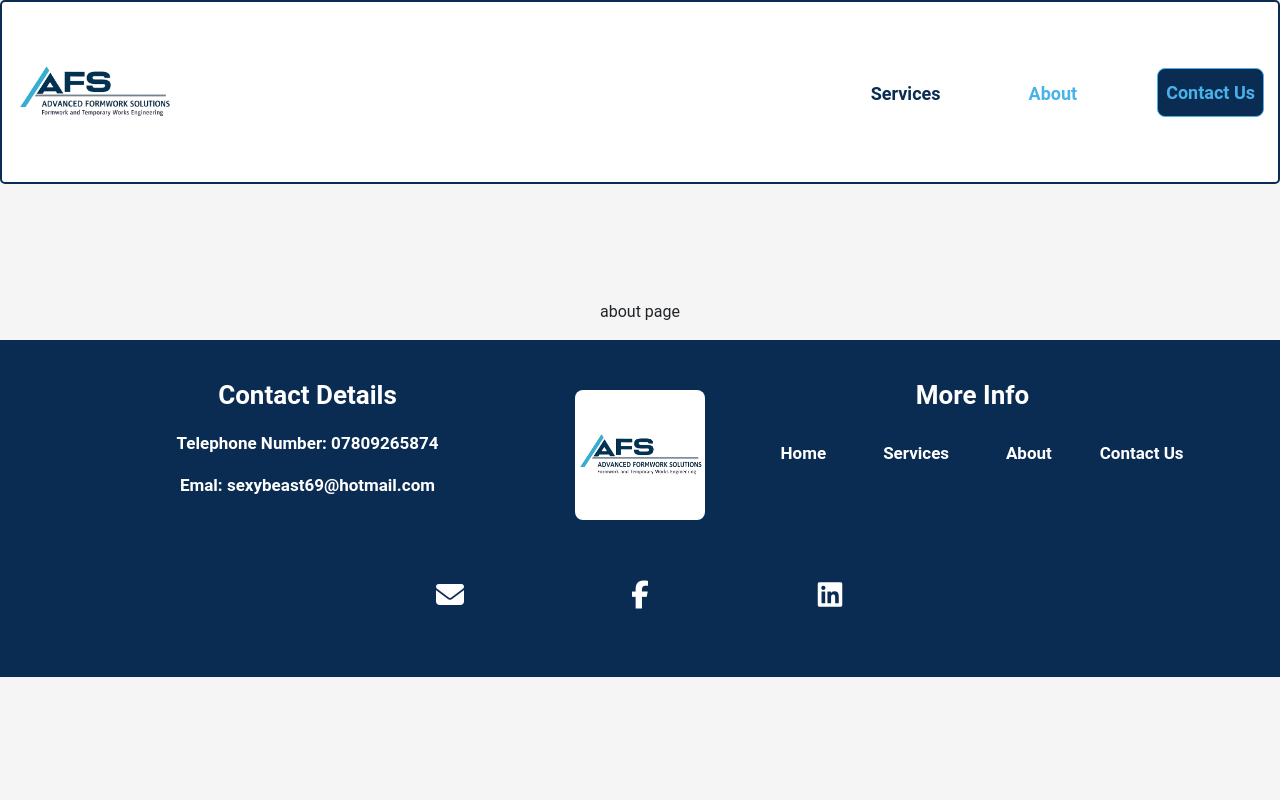
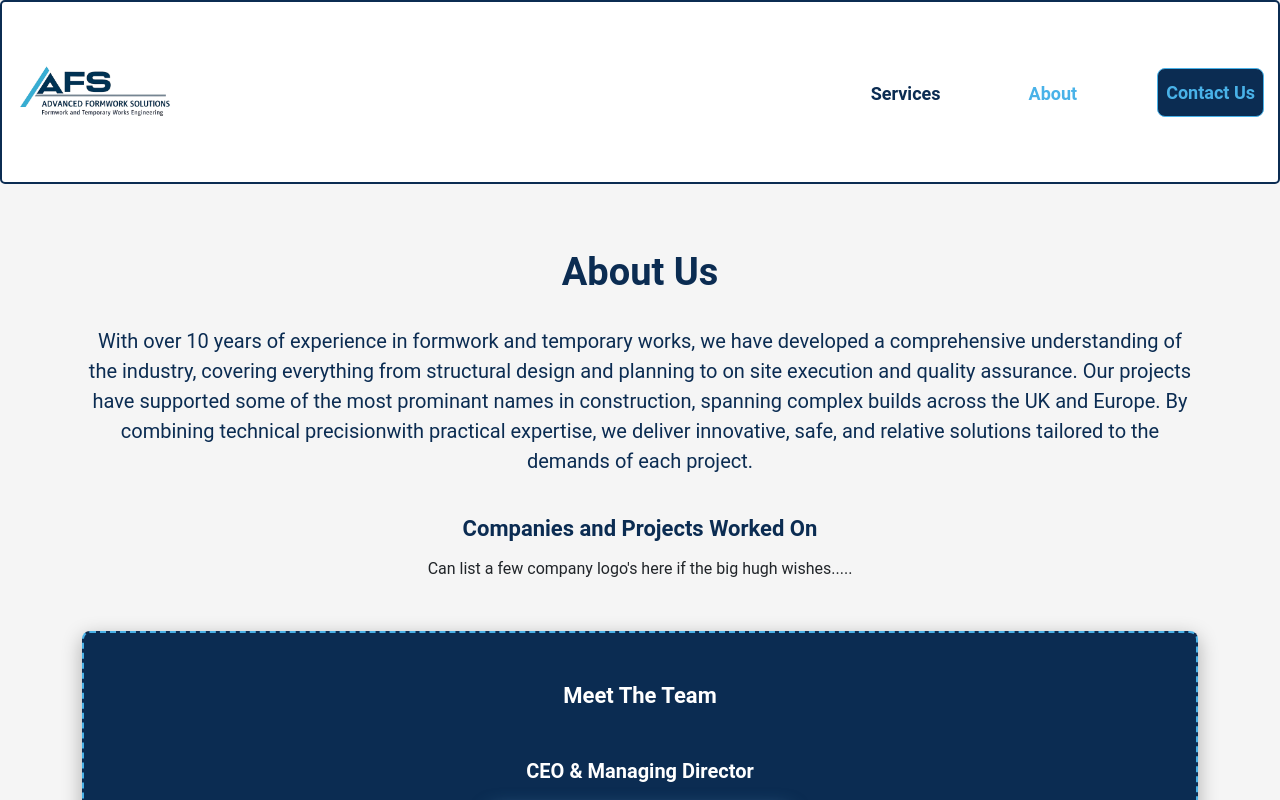
Before and after one commit to sam2829/advanced-framework-solutions, a React (Vite) app: page /advanced-framework-solutions/about in a window 1280 px wide. Built offline with nearby package versions, Linux system fonts and the light colour scheme.

Commit message:
Add info and styling for about page

```diff
--- a/src/pages/aboutPage/AboutPage.tsx
+++ b/src/pages/aboutPage/AboutPage.tsx
@@ -1,10 +1,54 @@
+import { Container, Row } from "react-bootstrap";
 import styles from "../../styles/AboutPage.module.css";
+import AboutPageCompanies from "./AboutPageCompanies";
+import AboutPageTeam from "./AboutPageTeam";
+import HomepageButtonLayout from "../homepage/HomepageButtonLayout";
 
 const AboutPage = () => {
   return (
-    <div className={styles.div}>
-      <p>about page</p>
-    </div>
+    <main className={styles.MainContainer}>
+      <Container>
+        <h1 className={styles.Header}>About Us</h1>
+        <p className={styles.Text}>
+          With over 10 years of experience in formwork and temporary works, we
+          have developed a comprehensive understanding of the industry, covering
+          everything from structural design and planning to on site execution
+          and quality assurance. Our projects have supported some of the most
+          prominant names in construction, spanning complex builds across the UK
+          and Europe. By combining technical precisionwith practical expertise,
+          we deliver innovative, safe, and relative solutions tailored to the
+          demands of each project.
+        </p>
+        {/* import Companies worked for section */}
+        <AboutPageCompanies />
+        {/* import meet the team section */}
+        <AboutPageTeam />
+        {/* additional text underneath team section */}
+        <p className={styles.Text}>
+          With specialist expertise built over more than a decade in the
+          industry, our focus is always on delivering practical, innovative, and
+          reliable solutions that help projects succeed. We'd be delighted to
+          bring this approach to your next development - please explore our full
+          range of services or get in touch to discuss how we can support you.
+        </p>
+        <p className={styles.Text}>
+          Your project, our expertise - lets make it a success.
+        </p>
+        {/* import custom buttons and layout */}
+        <Row className={`my-4 ${styles.ButtonContainer}`}>
+          <HomepageButtonLayout
+            link="/contact"
+            btnTitle="Get In Touch"
+            btnStyle="DBlue"
+          />
+          <HomepageButtonLayout
+            link="/services"
+            btnTitle="View Services"
+            btnStyle="LBlue"
+          />
+        </Row>
+      </Container>
+    </main>
   );
 };
 
--- /dev/null
+++ b/src/pages/aboutPage/AboutPageCompanies.tsx
@@ -0,0 +1,13 @@
+import styles from "../../styles/AboutPageCompanies.module.css";
+
+// component to render the different companies worked for
+const AboutPageCompanies = () => {
+  return (
+    <>
+      <h3 className={styles.SubHeading}>Companies and Projects Worked On</h3>
+      <p>Can list a few company logo's here if the big hugh wishes.....</p>
+    </>
+  );
+};
+
+export default AboutPageCompanies;
--- /dev/null
+++ b/src/pages/aboutPage/AboutPageTeam.tsx
@@ -0,0 +1,19 @@
+import styles from "../../styles/AboutPageTeam.module.css";
+import image from "../../images/hughImage.jpg";
+
+// component to render meet the team section
+const AboutPageTeam = () => {
+  return (
+    <div className={styles.TeamContainer}>
+      <h3 className={styles.SubHeading}>Meet The Team</h3>
+      <h5 className={styles.ImageText}>CEO & Managing Director</h5>
+      <img
+        className={styles.Image}
+        src={image}
+        alt="Hugh Llewellyn CEO & Managing Director"
+      />
+    </div>
+  );
+};
+
+export default AboutPageTeam;
--- a/src/styles/AboutPage.module.css
+++ b/src/styles/AboutPage.module.css
@@ -1,3 +1,32 @@
-.div {
-    padding-top: 300px;
+.MainContainer {
+  padding-top: 200px;
 }
+
+.Header {
+  margin-top: 50px;
+  color: #0b2c52;
+  font-weight: 600;
+  font-size: 26px;
+  margin-bottom: 30px;
+}
+
+.Text {
+  color: #0b2c52;
+  font-size: 16px;
+  margin-bottom: 40px;
+}
+
+/* Styles for screen sizes larger than 992px wide */
+@media (min-width: 992px) {
+  .Header {
+    font-size: 38px;
+  }
+
+  .Text {
+    font-size: 20px;
+  }
+
+  .ButtonContainer {
+    margin: 0 230px;
+  }
+}
--- /dev/null
+++ b/src/styles/AboutPageCompanies.module.css
@@ -0,0 +1,13 @@
+.SubHeading {
+  font-size: 18px;
+  font-weight: 600;
+  color: #0b2c52;
+  margin-bottom: 15px;
+}
+
+/* Styles for screen sizes larger than 992px wide */
+@media (min-width: 992px) {
+  .SubHeading {
+    font-size: 22px;
+  }
+}
--- /dev/null
+++ b/src/styles/AboutPageTeam.module.css
@@ -0,0 +1,49 @@
+.TeamContainer {
+  margin: 50px 0;
+  padding: 50px 0;
+  background-color: #0b2c52;
+  border: 2px dashed #49b2e8;
+  border-radius: 8px;
+  justify-content: center;
+  text-align: center;
+  align-items: center;
+  box-shadow: 0 6px 20px rgba(0, 0, 0, 0.3);
+}
+
+.SubHeading {
+  color: white;
+  font-size: 18px;
+  font-weight: 600;
+  margin-bottom: 50px;
+}
+
+.ImageText {
+  color: white;
+  font-size: 16px;
+  font-weight: 600;
+}
+
+.Image {
+  height: 250px;
+  width: 250px;
+  margin: 20px 0 10px 0;
+  border-radius: 8px;
+  box-shadow: 0 0 10px rgba(255, 255, 255, 0.8),
+    0 0 20px rgba(135, 206, 250, 0.5);
+}
+
+/* Styles for screen sizes larger than 992px wide */
+@media (min-width: 992px) {
+  .SubHeading {
+    font-size: 22px;
+  }
+
+  .ImageText {
+    font-size: 20px;
+  }
+
+  .Image {
+    height: 300px;
+    width: 300px;
+  }
+}
```
Also changed, not shown: src/images/hughImage.jpg (added).
